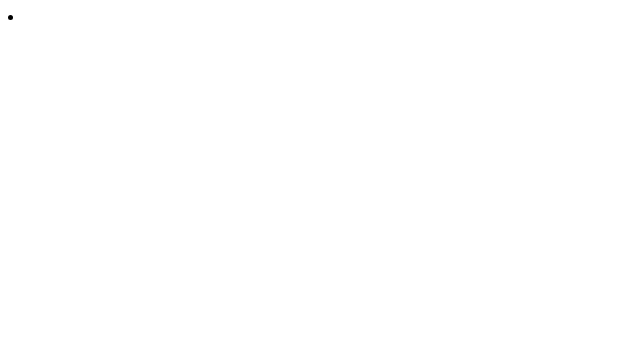
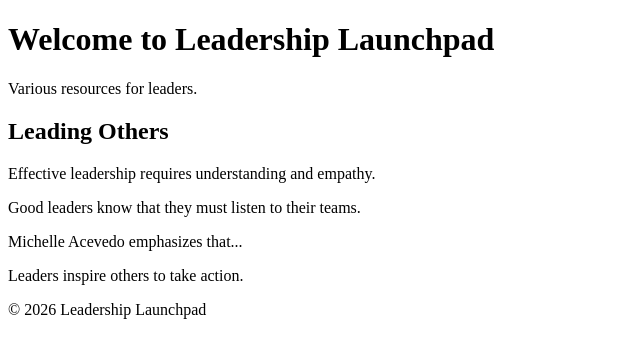
Before and after one commit to m0h01c4/Leadership-Launchpad, a website: page index.html in a window 1280 px wide. Shown: the whole page, without its empty margins (0-640 px from the left). Drawn offline with Linux system fonts and the light colour scheme.

Commit message:
Update index.html to fix spelling and remove specific lines

```diff
--- a/index.html
+++ b/index.html
@@ -1 +1,22 @@
-<li></li>
+<!DOCTYPE html>
+<html lang="en">
+<head>
+    <meta charset="UTF-8">
+    <meta name="viewport" content="width=device-width, initial-scale=1.0">
+    <title>Leadership Launchpad</title>
+</head>
+<body>
+    <h1>Welcome to Leadership Launchpad</h1>
+    <p>Various resources for leaders.</p>
+    <section>
+        <h2>Leading Others</h2>
+        <p>Effective leadership requires understanding and empathy.</p>
+        <p>Good leaders know that they must listen to their teams.</p>
+        <p>Michelle Acevedo emphasizes that...</p>
+        <p>Leaders inspire others to take action.</p>
+    </section>
+    <footer>
+        <p>&copy; 2026 Leadership Launchpad</p>
+    </footer>
+</body>
+</html>
```
